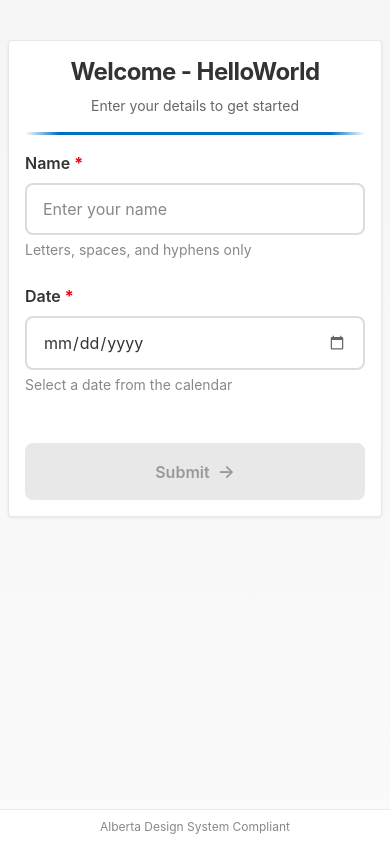
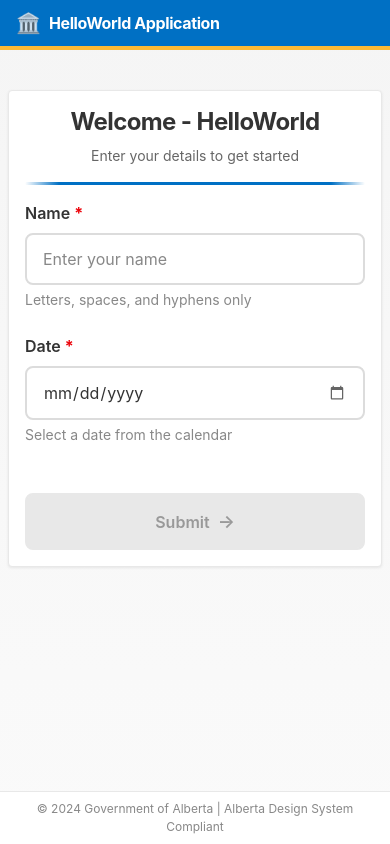
Before and after one commit to pronghorn-cloud/hello-world-and-maybe-ec9abf61, a Vue app: page / in a window 390 px wide. Built offline with nearby package versions, Linux system fonts and the light colour scheme.

Commit message:
update with header and footer

```diff
--- a/src/App.vue
+++ b/src/App.vue
@@ -23,13 +23,20 @@ onMounted(() => {
   }, 50)
 })
 </script>
-
 <template>
   <div class="ads-app" :class="{ 'is-loaded': isLoaded }">
     <!-- ADS: Skip link for keyboard accessibility -->
     <a href="#main-content" class="skip-link">
       Skip to main content
     </a>
+
+    <!-- ADS: Page Header -->
+    <header class="app-header">
+      <div class="header-container">
+        <span class="app-logo" aria-hidden="true">🏛️</span>
+        <span class="app-title">HelloWorld Application</span>
+      </div>
+    </header>
 
     <!-- Main application content -->
     <main id="main-content" class="main-content" tabindex="-1">
@@ -40,9 +47,9 @@ onMounted(() => {
       </RouterView>
     </main>
 
-    <!-- App footer -->
+    <!-- ADS: Page Footer -->
     <footer class="app-footer">
-      <p class="footer-text">Alberta Design System Compliant</p>
+      <p class="footer-text">© 2024 Government of Alberta | Alberta Design System Compliant</p>
     </footer>
   </div>
 </template>
@@ -58,7 +65,7 @@ onMounted(() => {
   flex-direction: column;
   background: linear-gradient(180deg, var(--ads-background) 0%, var(--ads-background-alt) 100%);
   opacity: 0;
-  transition: opacity 0.3s ease-out;
+  transition: opacity var(--ads-transition-normal);
 }
 
 .ads-app.is-loaded {
@@ -88,7 +95,7 @@ onMounted(() => {
   text-decoration: none;
   font-weight: var(--ads-font-weight-semibold);
   z-index: var(--ads-z-toast);
-  transition: top 0.2s ease-in-out;
+  transition: top var(--ads-transition-fast);
   box-shadow: var(--ads-shadow-lg);
 }
 
@@ -98,7 +105,34 @@ onMounted(() => {
   outline-offset: var(--ads-focus-offset);
 }
 
-/* App Footer */
+/* ADS: App Header */
+.app-header {
+  background-color: var(--ads-blue);
+  color: var(--ads-text-inverse);
+  padding: var(--ads-space-sm) var(--ads-space-md);
+  border-bottom: 4px solid var(--ads-focus);
+}
+
+.header-container {
+  display: flex;
+  align-items: center;
+  gap: var(--ads-space-xs);
+  max-width: 640px;
+  margin: 0 auto;
+}
+
+.app-logo {
+  font-size: var(--ads-font-size-xl);
+}
+
+.app-title {
+  font-family: var(--ads-font-family);
+  font-size: var(--ads-font-size-lg);
+  font-weight: var(--ads-font-weight-bold);
+  letter-spacing: var(--ads-letter-spacing-tight);
+}
+
+/* ADS: App Footer */
 .app-footer {
   padding: var(--ads-space-sm) var(--ads-space-md);
   text-align: center;
@@ -108,6 +142,7 @@ onMounted(() => {
 
 .footer-text {
   margin: 0;
+  font-family: var(--ads-font-family);
   font-size: var(--ads-font-size-small);
   color: var(--ads-text-muted);
 }
@@ -115,7 +150,7 @@ onMounted(() => {
 /* Page Transition Animations */
 .page-enter-active,
 .page-leave-active {
-  transition: opacity 0.25s ease, transform 0.25s ease;
+  transition: opacity var(--ads-transition-normal), transform var(--ads-transition-normal);
 }
 
 .page-enter-from {
@@ -128,14 +163,33 @@ onMounted(() => {
   transform: translateY(-10px);
 }
 
-/* Responsive adjustments */
+/* ADS: Responsive - Tablet (768px) */
 @media (max-width: 768px) {
+  .app-header {
+    padding: var(--ads-space-xs) var(--ads-space-sm);
+  }
+
+  .app-title {
+    font-size: var(--ads-font-size-md);
+  }
+
   .app-footer {
     padding: var(--ads-space-xs) var(--ads-space-sm);
   }
 
   .footer-text {
     font-size: var(--ads-font-size-xs);
+  }
+}
+
+/* ADS: Responsive - Mobile (480px) */
+@media (max-width: 480px) {
+  .app-logo {
+    font-size: var(--ads-font-size-lg);
+  }
+
+  .app-title {
+    font-size: var(--ads-font-size-body);
   }
 }
 
```
